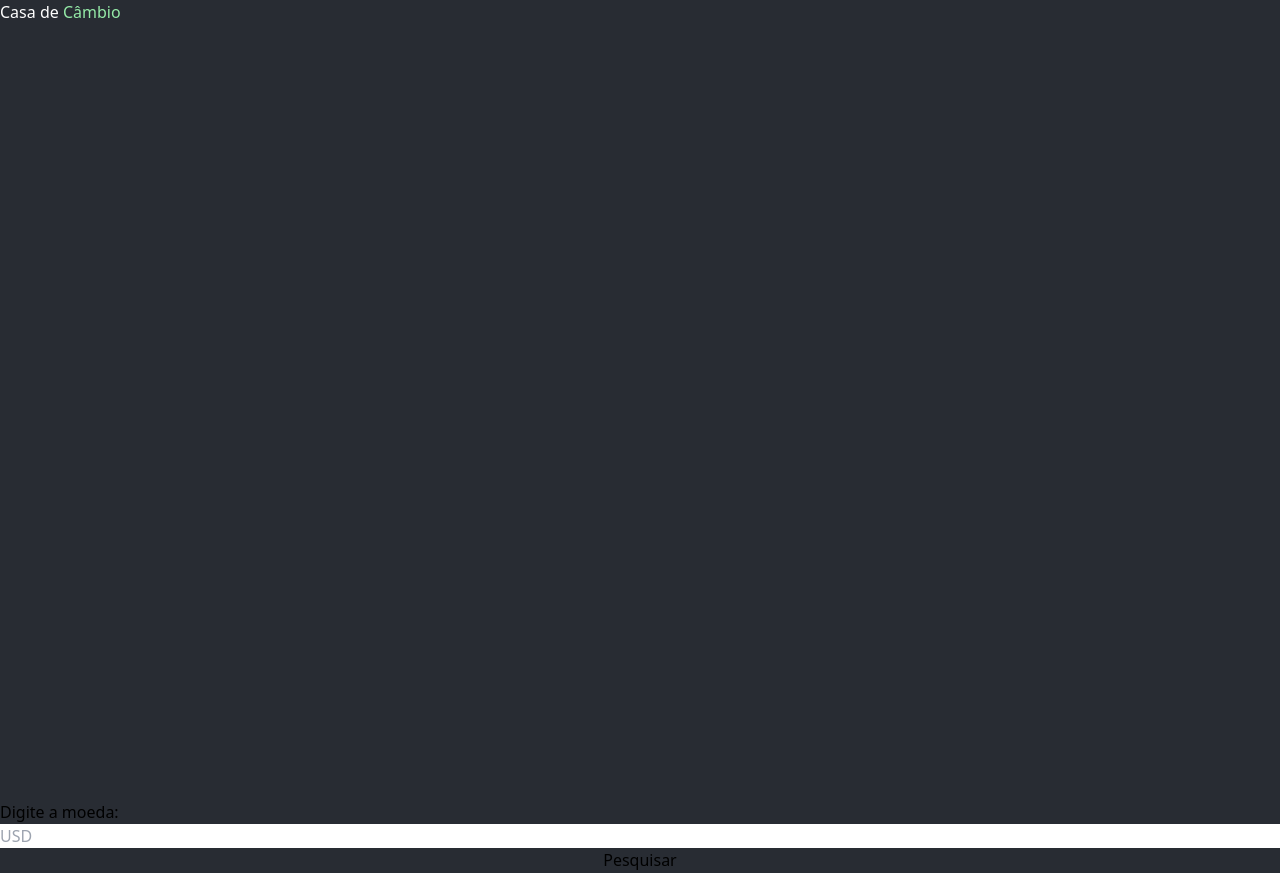
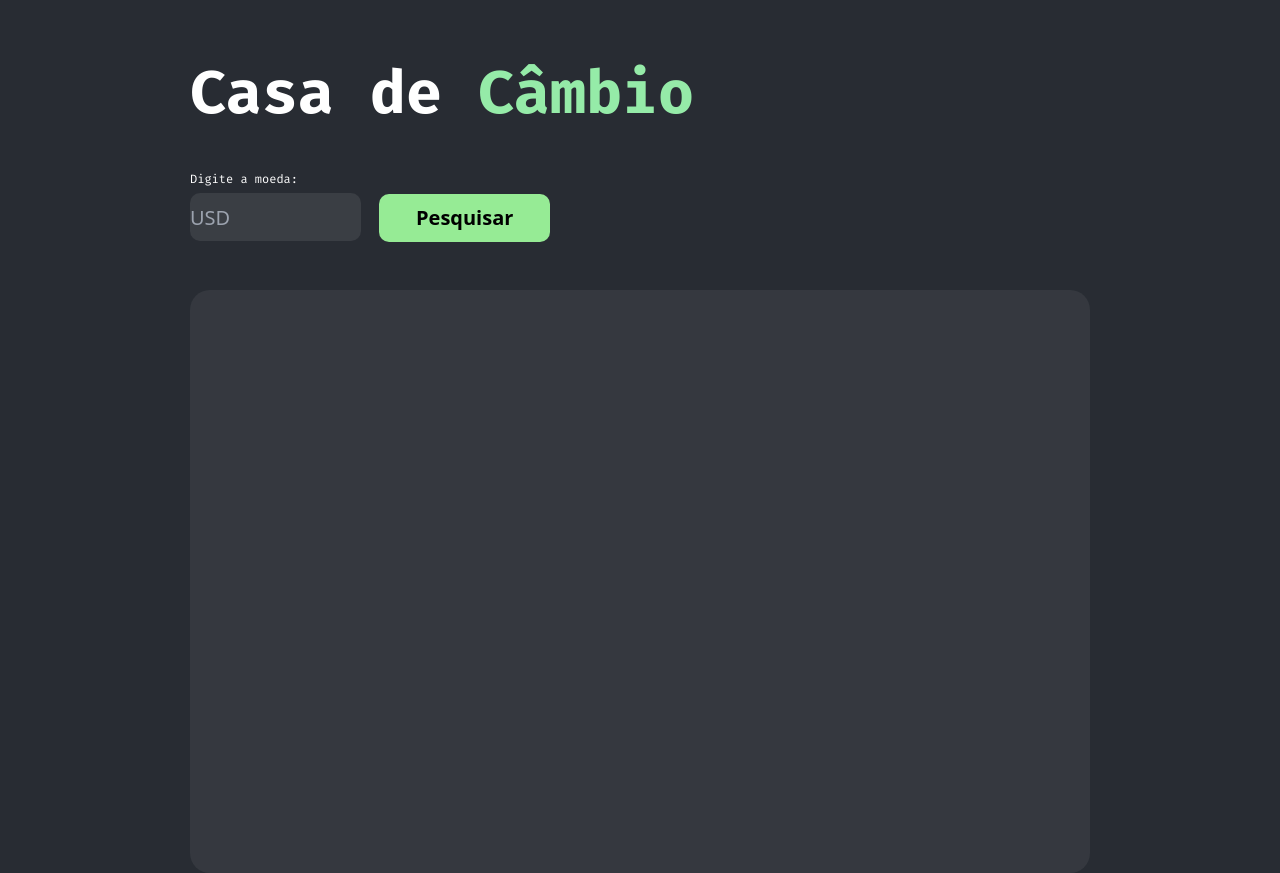
Before and after one commit to sabinolopes/casa-de-cambio, a website built with Vite: page index.html in a window 1280 px wide. Built offline with nearby package versions, Linux system fonts and the light colour scheme.

Commit message:
first structure

```diff
--- a/index.html
+++ b/index.html
@@ -4,16 +4,23 @@
   <meta charset="UTF-8">
   <meta name="viewport" content="width=device-width, initial-scale=1.0">
   <link rel="stylesheet" href="dist/output.css">
+  <link rel="preconnect" href="https://fonts.googleapis.com">
+<link rel="preconnect" href="https://fonts.gstatic.com" crossorigin>
+<link href="https://fonts.googleapis.com/css2?family=Fira+Code:wght@300;400;500;600;700&display=swap" rel="stylesheet">
   <title>Casa de Câmbio</title>
 </head>
-<body class='bg-bg-primary'>
-  <header class='min-h-screen'>
-    <h1 class='text-white'>Casa de <span class='text-tx-second'>Câmbio</span></h1>
-  </header>
-  <form class='flex flex-col'>
-    <label>Digite a moeda:</label>
-    <input type="text" placeholder='USD'>
-    <button>Pesquisar</button>
-  </form>
+<body class='bg-bg-primary min-h-screen flex justify-center'>
+  <main>
+    <header class='h-[227px]'>
+      <h1 class='mb-12 mt-[63px] text-white font-mono font-bold text-6xl'>Casa de <span class='text-tx-second'>Câmbio</span></h1>
+      <form>
+        <p class='text-xs text-white font-mono font-normal'>Digite a moeda:</p>
+        <input class='bg-inp-bg-color text-inp-text text-xl rounded-lg w-44 h-12 mr-3.5 mt-1.5 uppercase' type="text" placeholder='USD'>
+        <button class='bg-btn-color text-xl font-bold  rounded-lg w-44 h-12'>Pesquisar</button>
+      </form>
+    </header>
+    <section class='bg-bg-second w-[900px] h-[583px] rounded-3xl'>
+    </section>
+  </main>
 </body>
 </html>
--- a/tailwind.config.js
+++ b/tailwind.config.js
@@ -6,7 +6,21 @@ module.exports = {
       colors: {
         'bg-primary': '#282C33',
         'tx-second': '#95EBA8',
+        'btn-color': '#96EB95',
+        'inp-bg-color': '#D9D9D91A',
+        'inp-text': '#D9D9D91A',
+        'bg-second': '#FFFFFF0F',
       },
+      fontFamily: {
+        'mono': ['"Fira Code"', 'ui-monospace', 'SFMono-Regular'],
+      },
+      borderRadius: {
+        'lg': '10px',
+        '3xl': '20px',
+      },
+      width: {
+        '44': '171px'
+      }
     },
   },
   plugins: [],
```
Also changed, not shown: dist/output.css, 1 other file.
